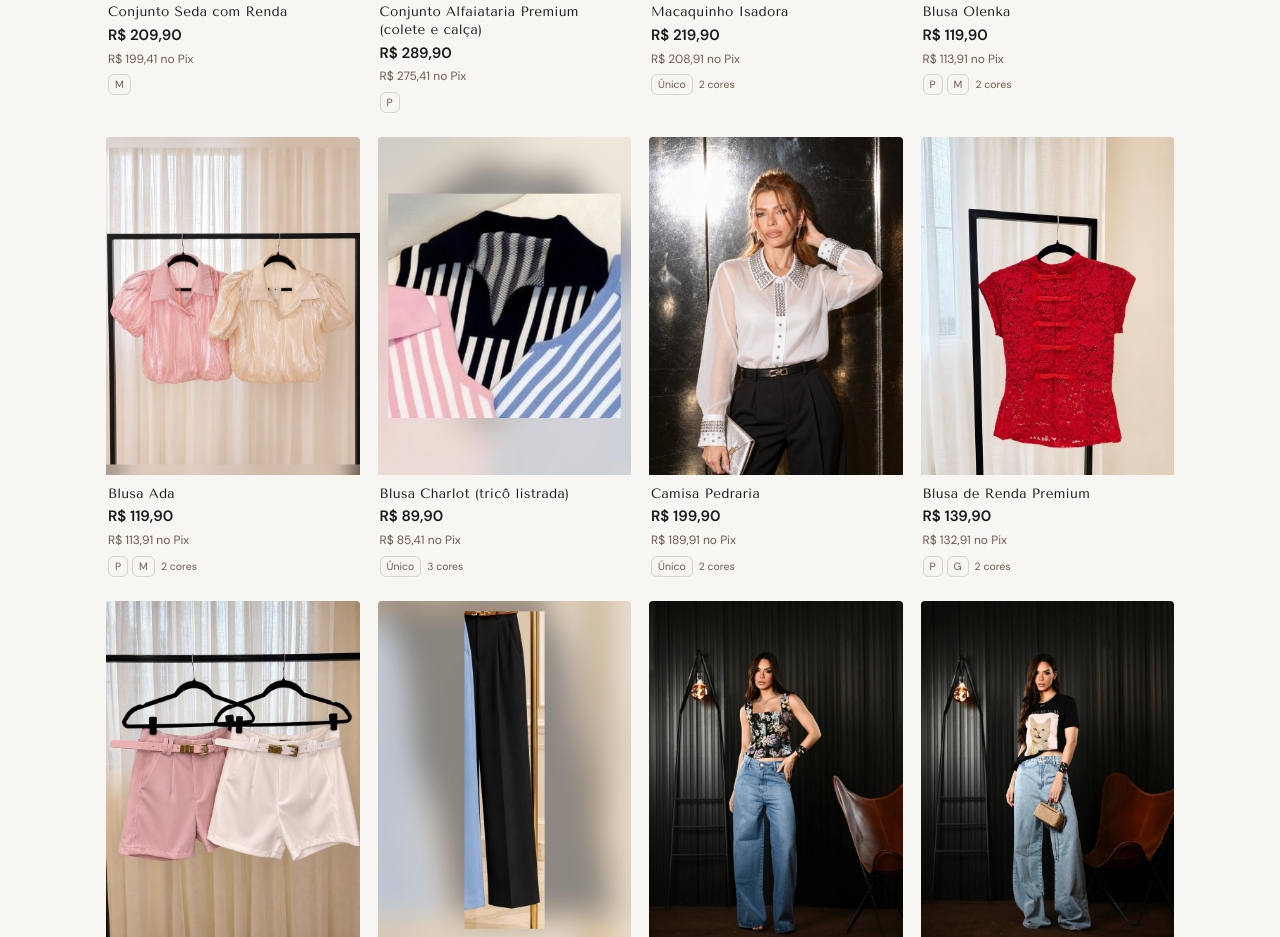
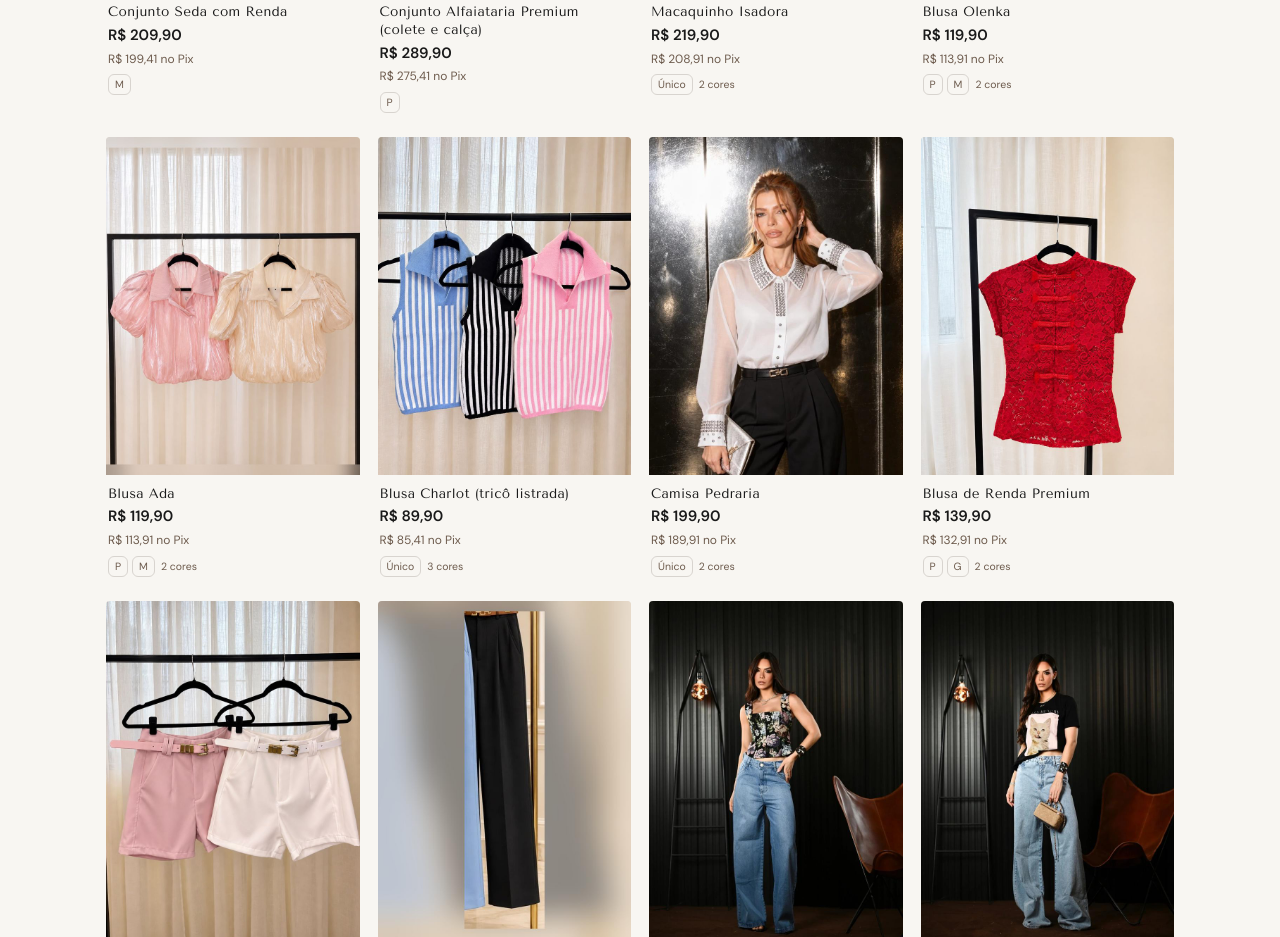
Before and after one commit to usejl/usejl.github.io, a plain HTML site: page index.html in a window 1280 px wide. Shown: the part 1898-2835 px from the top of the page. Drawn offline with nearby package versions, Linux system fonts and the light colour scheme.

Commit message:
Blusa Charlot com fotos próprias

```diff
--- a/index.html
+++ b/index.html
@@ -269,7 +269,7 @@ const PRODUTOS = [
   {codigo: "JL016", nome: "Macaquinho Isadora", categoria: "Macaquinho", preco: 219.9, pix: 208.91, parcela: 73.3, precoAntigo: null, descricao: "", variantes: [{"cor": "Vermelho", "tam": "U", "qtd": 1}, {"cor": "Branco", "tam": "U", "qtd": 1}], fotos: {"Vermelho": ["propria-08.jpg", "propria-09.jpg"], "Branco": ["propria-10.jpg", "propria-11.jpg", "propria-08.jpg"]}, gerais: [], novo: false, status: "disponivel"},
   {codigo: "JL017", nome: "Blusa Olenka", categoria: "Blusas", preco: 119.9, pix: 113.91, parcela: 39.97, precoAntigo: null, descricao: "", variantes: [{"cor": "Amarelo", "tam": "M", "qtd": 1}, {"cor": "Rosa", "tam": "P", "qtd": 1}], fotos: {"Amarelo": ["propria-25.jpg", "propria-26.jpg"], "Rosa": ["propria-25.jpg", "propria-26.jpg"]}, gerais: [], novo: false, status: "disponivel"},
   {codigo: "JL018", nome: "Blusa Ada", categoria: "Blusas", preco: 119.9, pix: 113.91, parcela: 39.97, precoAntigo: null, descricao: "", variantes: [{"cor": "Nude", "tam": "M", "qtd": 1}, {"cor": "Rosa", "tam": "P", "qtd": 1}], fotos: {"Nude": ["propria-67.jpg"], "Rosa": ["propria-67.jpg"]}, gerais: [], novo: false, status: "disponivel"},
-  {codigo: "JL019", nome: "Blusa Charlot (tricô listrada)", categoria: "Blusas", preco: 89.9, pix: 85.41, parcela: 29.97, precoAntigo: null, descricao: "Tricô listrado. Tamanho único.", variantes: [{"cor": "Preto", "tam": "U", "qtd": 1}, {"cor": "Azul", "tam": "U", "qtd": 1}, {"cor": "Rosa", "tam": "U", "qtd": 1}], fotos: {"Preto": ["jl019-preto-1.jpg"], "Azul": ["jl019-azul-1.jpg"], "Rosa": ["jl019-rosa-1.jpg"]}, gerais: ["jl019-geral-1.jpg"], novo: false, status: "disponivel"},
+  {codigo: "JL019", nome: "Blusa Charlot (tricô listrada)", categoria: "Blusas", preco: 89.9, pix: 85.41, parcela: 29.97, precoAntigo: null, descricao: "Tricô listrado. Tamanho único.", variantes: [{"cor": "Preto", "tam": "U", "qtd": 1}, {"cor": "Azul", "tam": "U", "qtd": 1}, {"cor": "Rosa", "tam": "U", "qtd": 1}], fotos: {"Preto": ["propria-68.jpg", "propria-69.jpg"], "Azul": ["propria-68.jpg", "propria-69.jpg"], "Rosa": ["propria-68.jpg", "propria-69.jpg"]}, gerais: [], novo: false, status: "disponivel"},
   {codigo: "JL020", nome: "Camisa Pedraria", categoria: "Blusas", preco: 199.9, pix: 189.91, parcela: 66.63, precoAntigo: null, descricao: "Organza com pedraria. Tamanho único (veste do P ao G).", variantes: [{"cor": "Branco", "tam": "U", "qtd": 1}, {"cor": "Preto", "tam": "U", "qtd": 1}], fotos: {"Branco": ["jl020-branco-1.jpg", "jl020-branco-2.jpg"], "Preto": []}, gerais: [], novo: false, status: "disponivel"},
   {codigo: "JL021", nome: "Short Ester", categoria: "Calças & Saias", preco: 129.9, pix: 123.41, parcela: 43.3, precoAntigo: null, descricao: "", variantes: [{"cor": "Branco", "tam": "M", "qtd": 1}, {"cor": "Rose", "tam": "P", "qtd": 1}], fotos: {"Branco": ["propria-22.jpg", "propria-23.jpg", "propria-24.jpg"], "Rose": ["propria-22.jpg", "propria-24.jpg"]}, gerais: [], novo: false, status: "disponivel"},
   {codigo: "JL022", nome: "Calça Alfaiataria com Cinto", categoria: "Calças & Saias", preco: 199.9, pix: 189.91, parcela: 66.63, precoAntigo: null, descricao: "Alfaiataria com cinto. Tamanho único (veste do P ao G).", variantes: [{"cor": "Preto", "tam": "U", "qtd": 1}], fotos: {"Preto": ["jl022-preto-1.jpg"]}, gerais: ["jl022-geral-1.jpg"], novo: false, status: "disponivel"},
```
